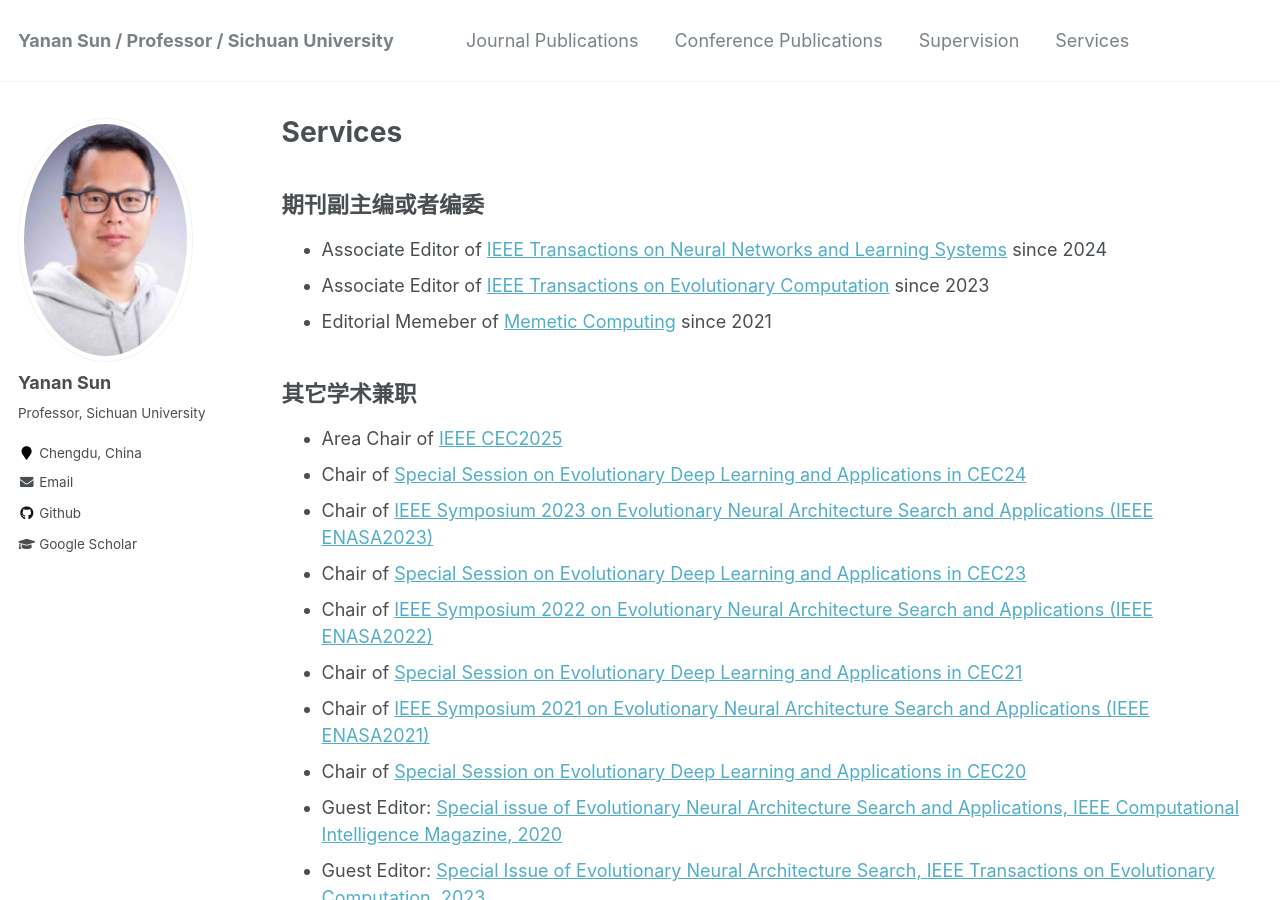
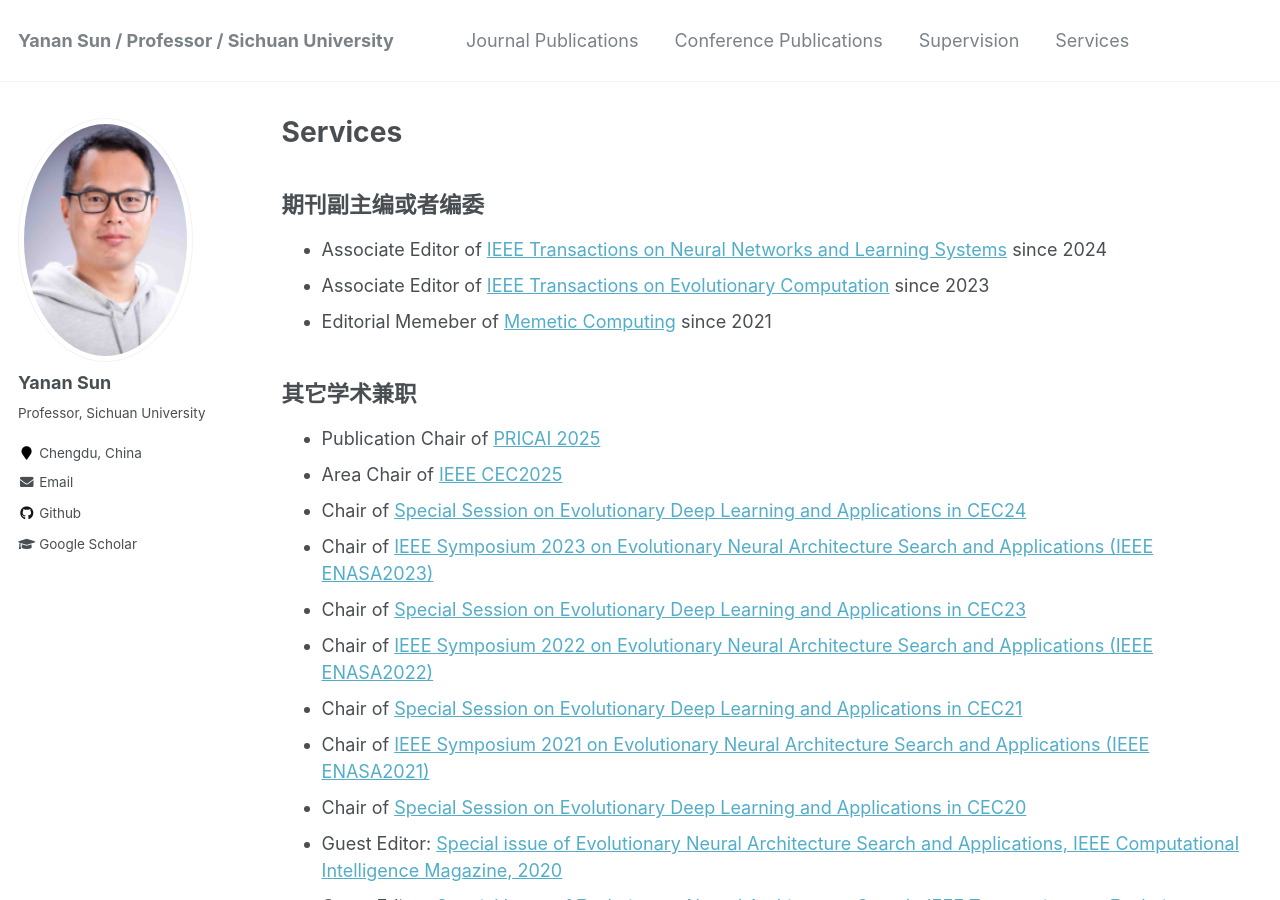
Before and after one commit to yn-sun/yn-sun.github.io, a Jekyll site: the page built from _pages/services.md, in a window 1280 px wide and 900 px high. Built offline with Jekyll 4.4.1, drawn with Linux system fonts in a browser that asks for light colours; comment, search, counter and statistics services are not loaded.

Commit message:
Update services.md

```diff
--- a/_pages/services.md
+++ b/_pages/services.md
@@ -11,6 +11,7 @@ author_profile: true
 * Editorial Memeber of [Memetic Computing](https://www.springer.com/journal/12293) since 2021
 
 ## 其它学术兼职
+* Publication Chair of [PRICAI 2025](https://www.pricai.org/2025/index.php/organization)
 * Area Chair of [IEEE CEC2025](https://www.cec2025.org/)
 * Chair of [Special Session on Evolutionary Deep Learning and Applications in CEC24](https://yn-sun.github.io/cec24.html)
 * Chair of [IEEE Symposium 2023 on Evolutionary Neural Architecture Search and Applications (IEEE ENASA2023)](https://attend.ieee.org/ssci-2023/ieee-symposium-on-evolutionary-neural-architecture-search-and-applications-ieee-enasa/)
```
